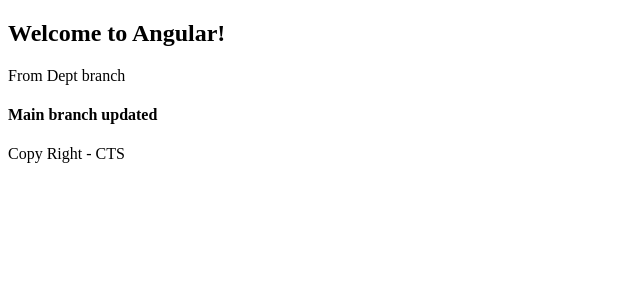
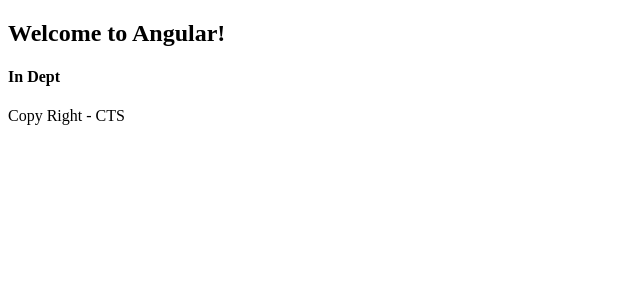
Before and after one commit to RaviConsultant/CtsDemo, an Angular app in the folder welcome/: page / in a window 1280 px wide. Shown: the top 300 px of the page, without its empty margins (0-640 px from the left). Built offline with nearby package versions, Linux system fonts and the light colour scheme.

Commit message:
Update app.component.html

```diff
--- a/welcome/src/app/app.component.html
+++ b/welcome/src/app/app.component.html
@@ -1,6 +1,5 @@
 <div>
   <h2>Welcome to Angular!</h2>
-  <p>From Dept branch</p>
-  <h4>Main branch updated</h4>
+  <h4>In Dept</h4>
   <app-footer></app-footer>
 </div>
```
